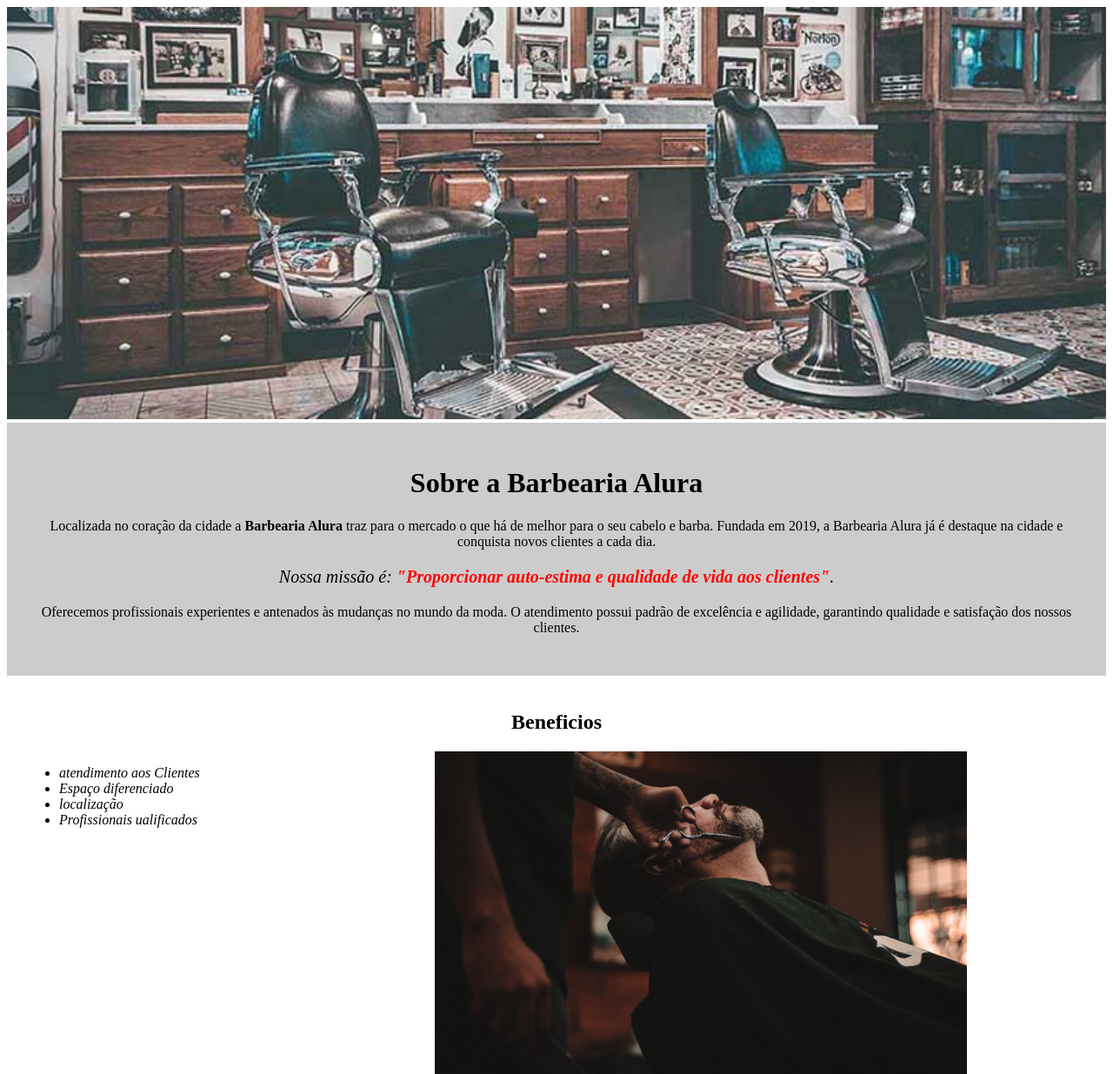
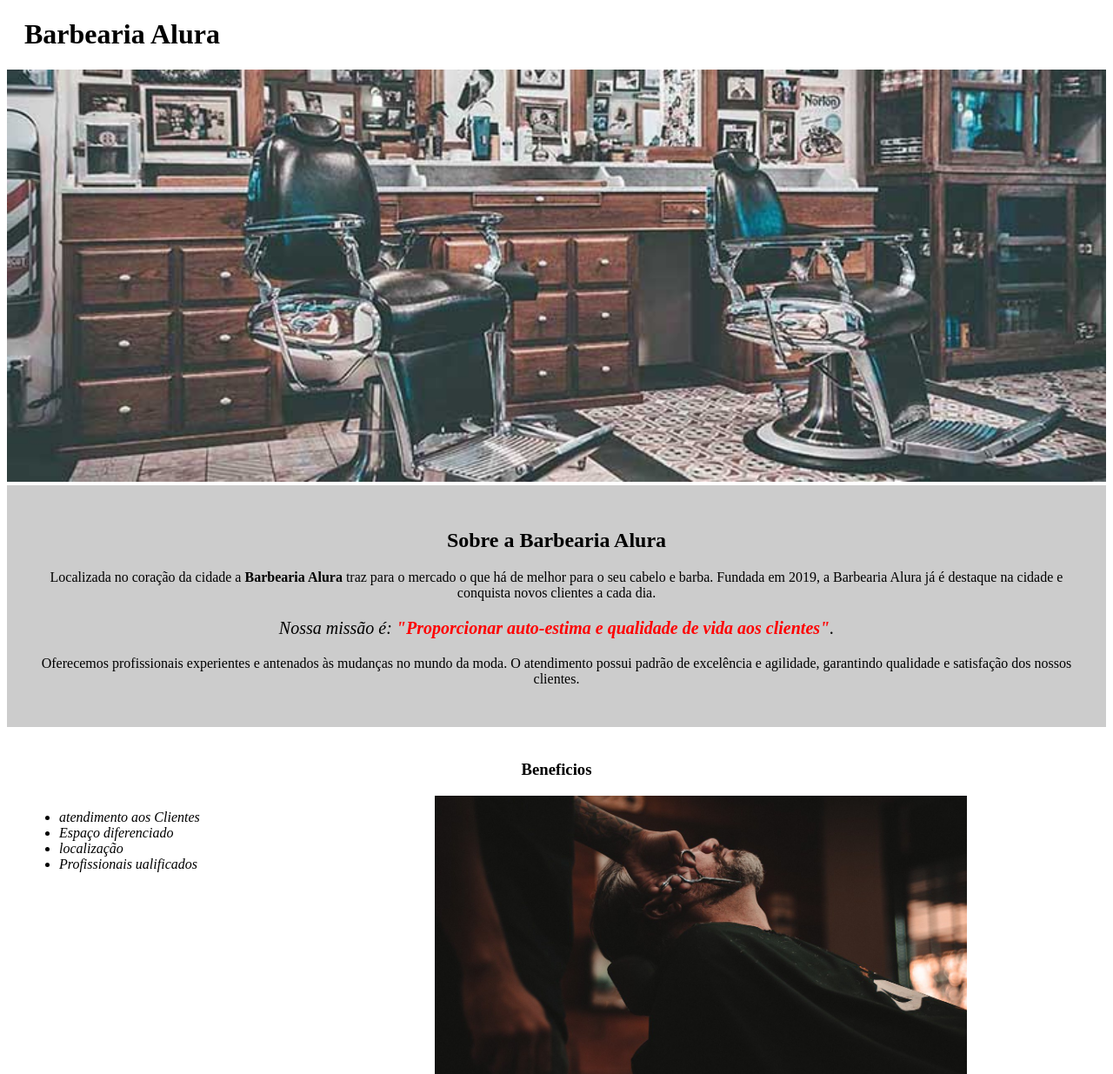
Before and after one commit to DevDouglasConectado/HTML_CSS3_ALURA, a plain HTML site: page index.html in a window 1280 px wide. Shown: the top 1235 px of the page at 87% size. Drawn offline with Linux system fonts and the light colour scheme.

Commit message:
cabeçalho

```diff
--- a/index.html
+++ b/index.html
@@ -9,9 +9,14 @@
 
 </head>
 <body >
+    <div>
+        <header>
+            <h1 class="titulo-principal">Barbearia Alura</h1>
+        </header>
+    </div>
     <img id="banner" src="img/banner.jpg" alt="foto barbearia">
     <div class="principal">
-    <h1 >Sobre a Barbearia Alura</h1>
+    <h2 class="titulo-centralizado">Sobre a Barbearia Alura</h2>
 
     <p>Localizada no coração da cidade a <strong>Barbearia Alura</strong> traz para o mercado o que há de melhor para o seu cabelo e barba. Fundada em 2019, a Barbearia Alura já é destaque na cidade e conquista novos clientes a cada dia.</p>
 
@@ -21,7 +26,7 @@
 </div>
 
     <div class="beneficios">
-        <h2>Beneficios</h2>
+        <h3 class="titulo-centralizado">Beneficios</h3>
         <ul>
             <li class="itens">atendimento aos Clientes</li>
             <li class="itens">Espaço diferenciado</li>
--- a/style.css
+++ b/style.css
@@ -7,7 +7,10 @@
     background: #cccccc;
      padding: 30px;
 }
-h1{
+.titulo-principal{
+   padding-left: 20px;
+}
+.titulo-centralizado{
     text-align: center
 }
 p{
@@ -27,9 +30,8 @@
     background: #ffffff;
     padding: 20px;
 }
-h2{
-    text-align: center;
-}
+
+
 ul{
     display: inline-block;
     vertical-align: top;
```
